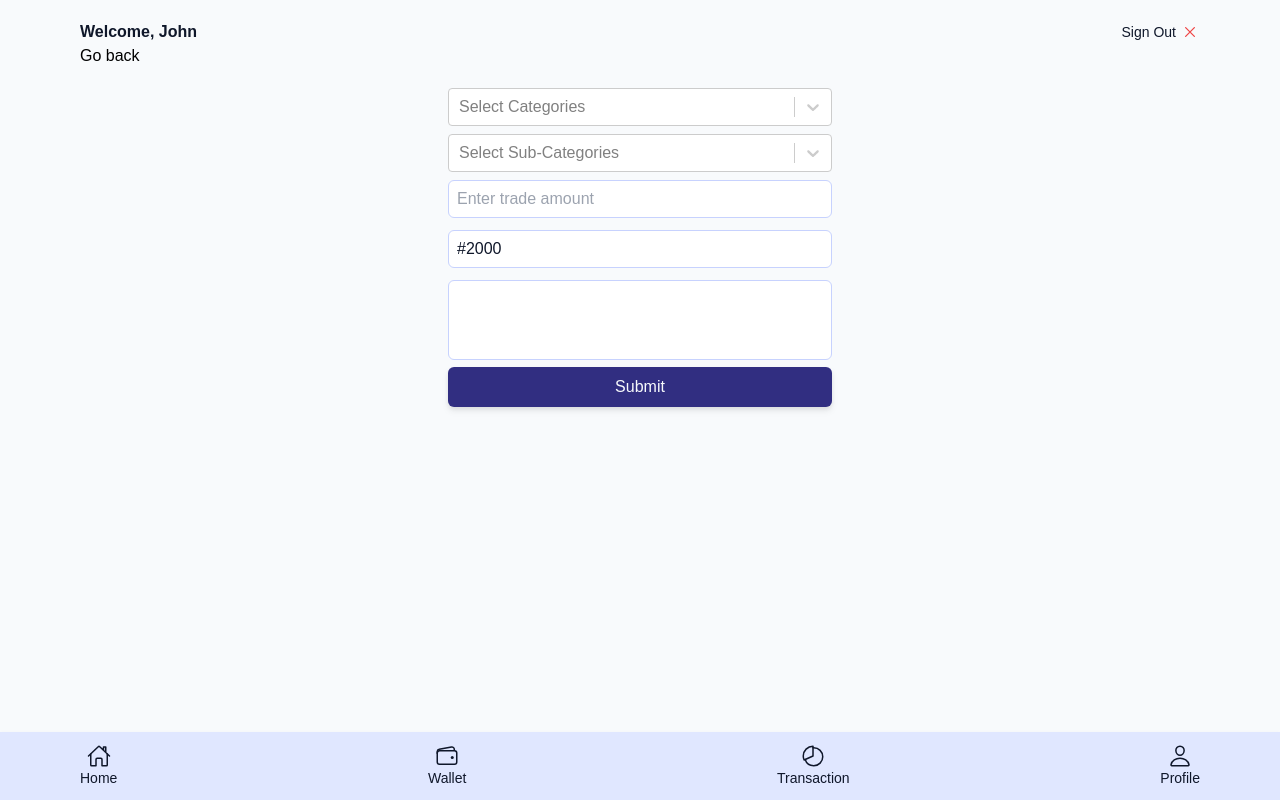
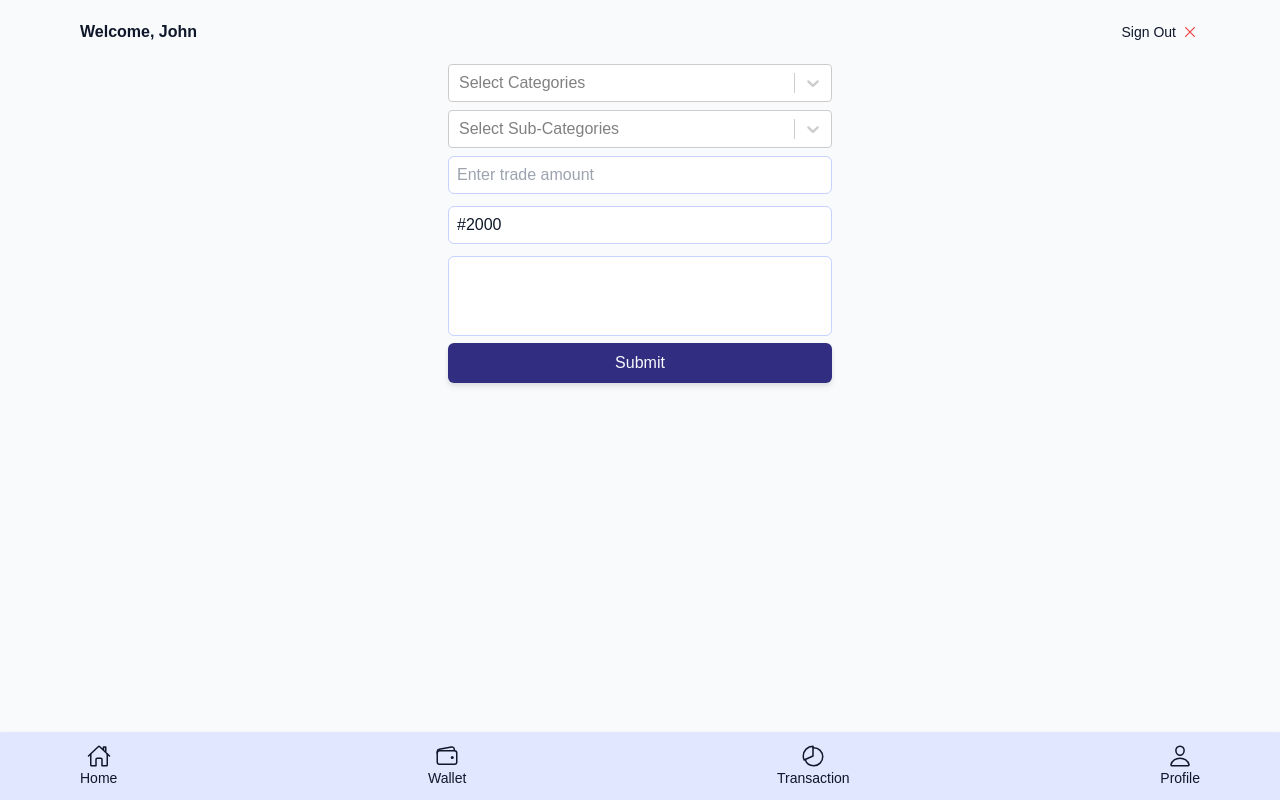
Before and after one commit to Compacttradaing/Compact-Trader, a React (Vite) app: page /app/sell-gift-card in a window 1280 px wide. Built offline with nearby package versions, Linux system fonts and the light colour scheme; no server answers.

Commit message:
Update TradeGiftCard.jsx

```diff
--- a/src/pages/Dashboard/TradeGiftCard.jsx
+++ b/src/pages/Dashboard/TradeGiftCard.jsx
@@ -1,5 +1,5 @@
 import { useEffect, useState } from "react";
-import { useNavigate } from "react-router-dom";
+
 import Select from "react-select";
 
 import axios from "axios";
@@ -14,7 +14,6 @@ import Button from "../../ui/Button";
 function TradeGiftCard() {
   const [selectedOption, setSelectedOption] = useState(null);
   const [option, setOption] = useState([""]);
-  const navigate = useNavigate();
 
   useEffect(function () {
     const getData = async () => {
@@ -33,8 +32,7 @@ function TradeGiftCard() {
   }, []);
 
   return (
-    <div className="">
-      <button onClick={() => navigate(-1)}>Go back</button>
+    <>
       <div className="grid place-items-center mt-5">
         <form className="block w-full sm:w-96">
           <Select
@@ -61,7 +59,7 @@ function TradeGiftCard() {
           <Button type="secondary">Submit</Button>
         </form>
       </div>
-    </div>
+    </>
   );
 }
 
```
